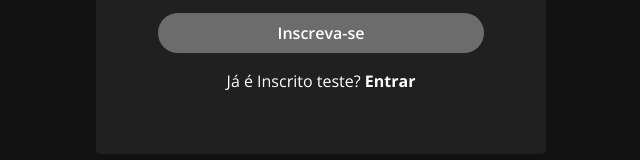
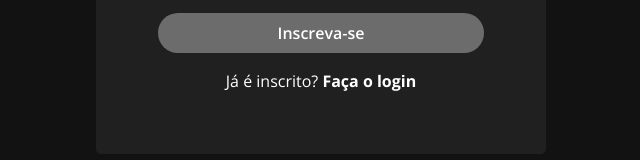
Before and after one commit to egrinaldo/Projeto-A3-Final, a React (Vite) app in the folder frontend/: page /Cadastro in a window 1280 px wide. Shown: the part 478-638 px from the top of the page, without its empty margins (319-959 px from the left). Built offline with nearby package versions, Linux system fonts and the light colour scheme.

Commit message:
substituir tag a por link

```diff
--- a/frontend/src/Login/Cadastro.jsx
+++ b/frontend/src/Login/Cadastro.jsx
@@ -1,6 +1,7 @@
 
-import { useState } from 'react'
-import './Cadastro.css'
+import { useState } from 'react';
+import { Link } from 'react-router-dom';
+import './Cadastro.css';
 
 export default function Cad_User() {
 
@@ -60,7 +61,7 @@
           <button type='submit' className='Botao_Log'>Inscreva-se</button>
 
           <div className='Login_Dir'>
-            <p>Já é Inscrito teste? <a href="/Login">Entrar</a></p>
+            <p>Já é inscrito? <Link to='/Login'>Faça o login</Link></p>
           </div>
 
         </form>
--- a/frontend/src/Login/Login.jsx
+++ b/frontend/src/Login/Login.jsx
@@ -1,3 +1,4 @@
+import { Link } from 'react-router-dom'
 import './Login.css'
 
 export default function Login_User() {
@@ -24,7 +25,7 @@
 
                         <button className='Botao_Log2'><a href="./MinhaArea">Logar</a></button>
                         <div className='Login_Dir2'>
-                            <p>Não Tem Conta ? <a href="/Cadastro">Cadastrar</a></p>
+                            <p>Não Tem Conta ? <Link to='/Cadastro'>Cadastre-se</Link></p>
                         </div>
 
                         <div className='Politica'>
```
